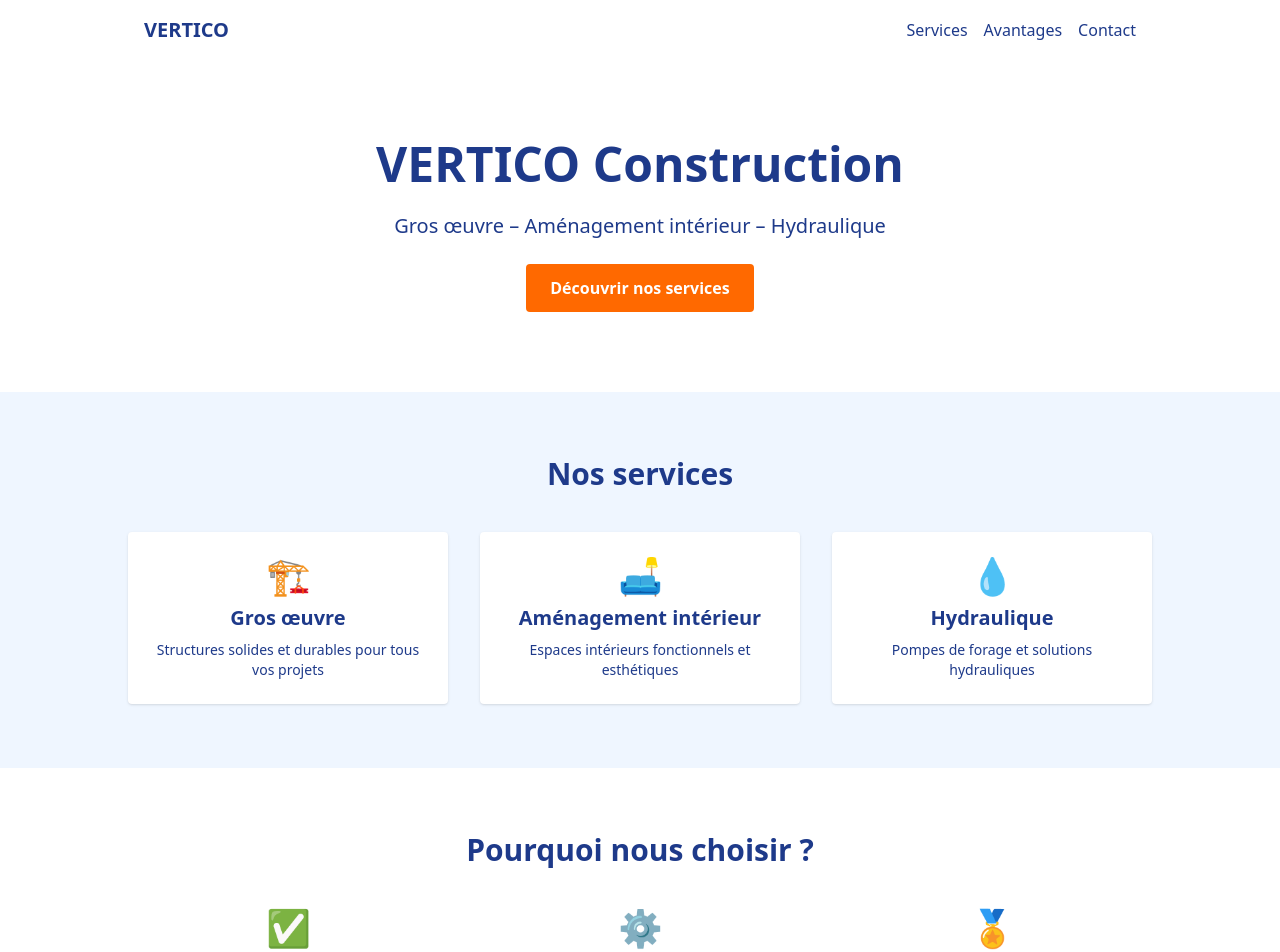
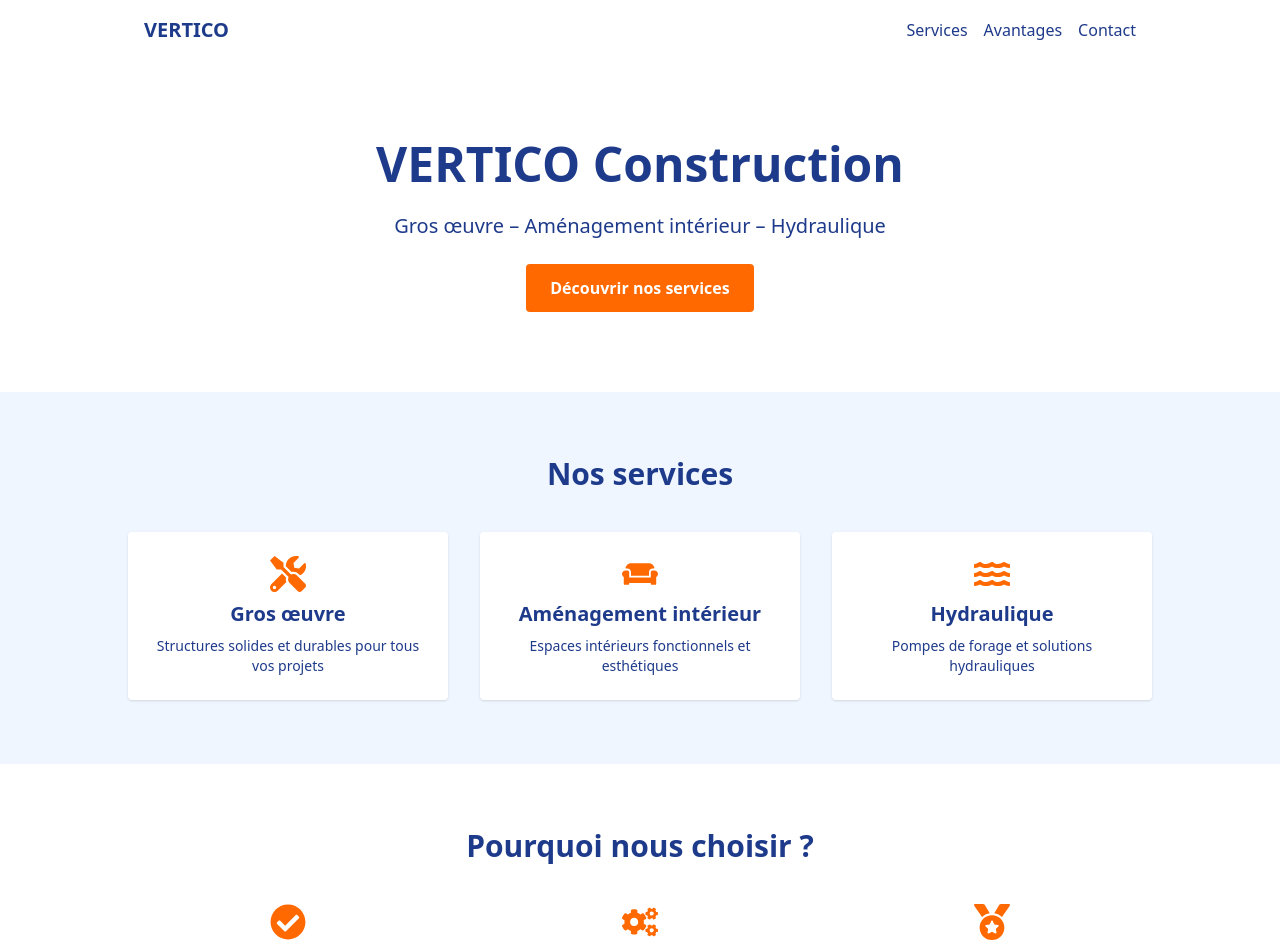
Before and after one commit to yves45839/vertico, a Next.js app: page / in a window 1280 px wide. Shown: the top 952 px of the page. Built offline with nearby package versions, Linux system fonts and the light colour scheme.

Commit message:
feat: replace emojis with react-icons

```diff
--- a/src/components/Advantages.tsx
+++ b/src/components/Advantages.tsx
@@ -1,7 +1,9 @@
+import { FaCheckCircle, FaCogs, FaMedal } from "react-icons/fa";
+
 const points = [
-  { icon: "✅", title: "Fiable" },
-  { icon: "⚙️", title: "Fluide" },
-  { icon: "🏅", title: "Professionnel" },
+  { icon: FaCheckCircle, title: "Fiable" },
+  { icon: FaCogs, title: "Fluide" },
+  { icon: FaMedal, title: "Professionnel" },
 ];
 
 export default function Advantages() {
@@ -11,7 +13,9 @@ export default function Advantages() {
       <div className="max-w-5xl mx-auto grid gap-8 md:grid-cols-3">
         {points.map((p) => (
           <div key={p.title} className="text-center flex flex-col items-center gap-2">
-            <div className="text-4xl">{p.icon}</div>
+            <div className="text-4xl text-orange-500">
+              <p.icon />
+            </div>
             <p className="text-lg font-medium">{p.title}</p>
           </div>
         ))}
--- a/src/components/Services.tsx
+++ b/src/components/Services.tsx
@@ -1,16 +1,18 @@
+import { FaTools, FaCouch, FaWater } from "react-icons/fa";
+
 const items = [
   {
-    icon: "🏗️",
+    icon: FaTools,
     title: "Gros œuvre",
     description: "Structures solides et durables pour tous vos projets",
   },
   {
-    icon: "🛋️",
+    icon: FaCouch,
     title: "Aménagement intérieur",
     description: "Espaces intérieurs fonctionnels et esthétiques",
   },
   {
-    icon: "💧",
+    icon: FaWater,
     title: "Hydraulique",
     description: "Pompes de forage et solutions hydrauliques",
   },
@@ -26,7 +28,9 @@ export default function Services() {
             key={item.title}
             className="bg-white p-6 rounded shadow text-center flex flex-col items-center gap-2"
           >
-            <div className="text-4xl">{item.icon}</div>
+            <div className="text-4xl text-orange-500">
+              <item.icon />
+            </div>
             <h3 className="text-xl font-semibold">{item.title}</h3>
             <p className="text-sm">{item.description}</p>
           </div>
```
Also changed, not shown: package.json (+6 -5 lines), 1 other file (tests, documents, lock files or other folders).
